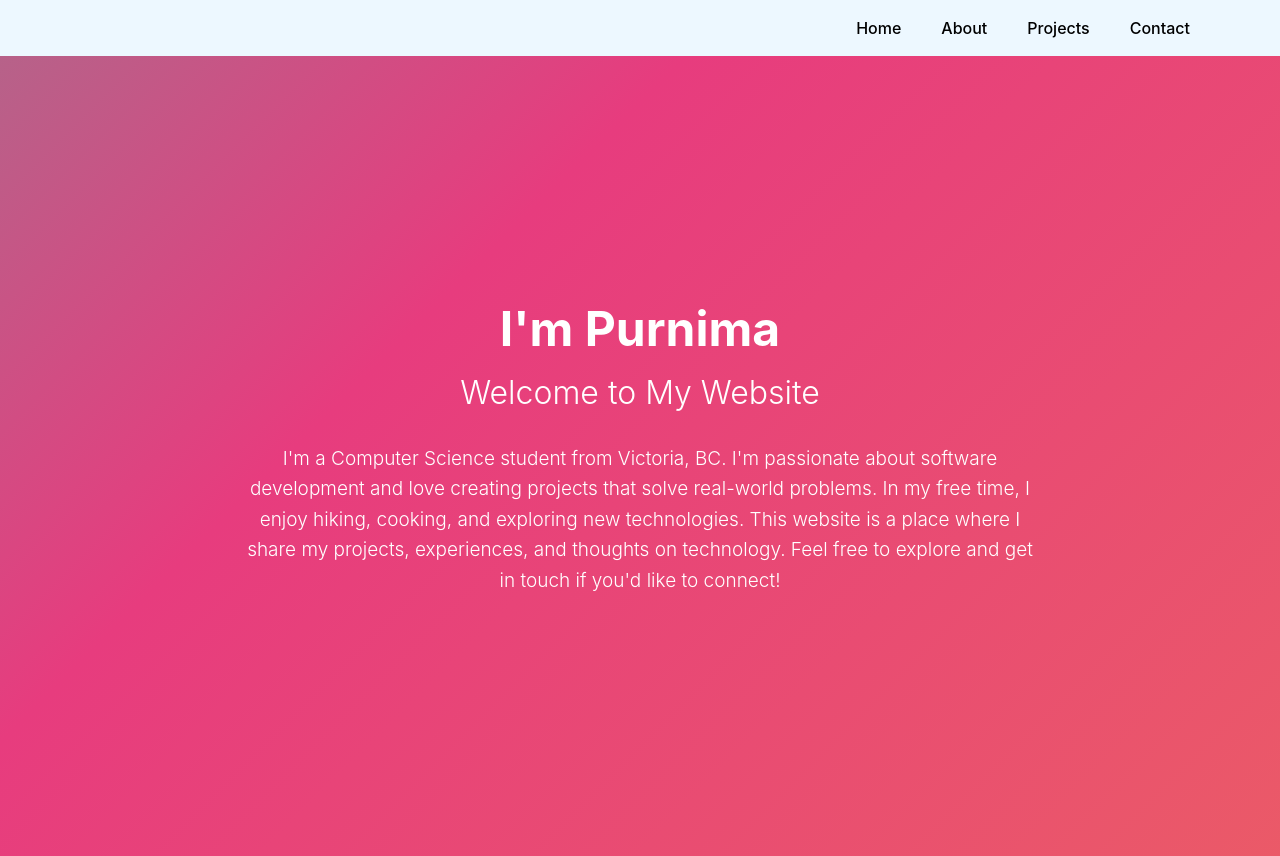
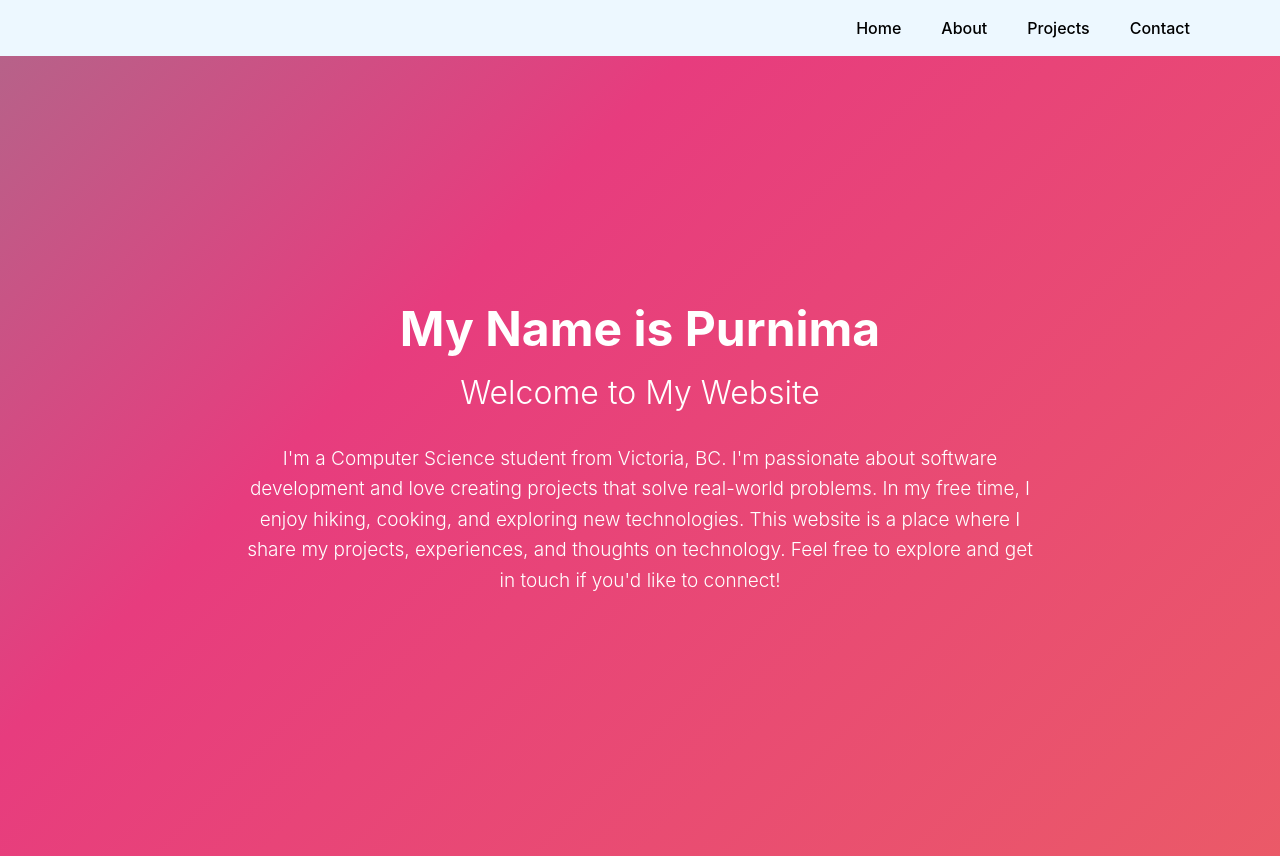
Before and after one commit to P-Verma101/personal-website-workshop, a React (Create React App) app: page /#/ in a window 1280 px wide. Built offline with nearby package versions, Linux system fonts and the light colour scheme.

Commit message:
MRI Project added

```diff
--- a/src/components/Home.js
+++ b/src/components/Home.js
@@ -5,7 +5,7 @@ const Home = () => {
     return (
         <div className="home-container">
         <div className="content">
-            <h1>I'm Purnima</h1>
+            <h1>My Name is Purnima</h1>
             <h2>Welcome to My Website</h2>
             <p>
                 I'm a Computer Science student from Victoria, BC. I'm passionate about software development and love creating projects that solve real-world problems. In my free time, I enjoy hiking, cooking, and exploring new technologies. This website is a place where I share my projects, experiences, and thoughts on technology. Feel free to explore and get in touch if you'd like to connect!
--- a/src/components/Projects.js
+++ b/src/components/Projects.js
@@ -1,4 +1,4 @@
-import react from "react";
+import React from "react";
 import "./Projects.css";
 
 const Projects = () => {
@@ -7,8 +7,15 @@ const Projects = () => {
             name: "Project Portfolio Website",
             description: "A personal website to showcase my projects, skills and experience.",
             tech: "React, Bootstrap, React Router",
+            link: "https://github.com/P-Verma101/project-portfolio"
+        },
+        {
+            name: "Fraser Health x WEST MRI Stimulator Project",
+            description: "The user interface design for the MRI Stimulator.",
+            tech: "Python, PySide, HTML, CSS",
             link: "https://github.com/yourusername/project-portfolio"
         }
+
     ];
 
     return (
```
Also changed, not shown: public/manifest.json.
